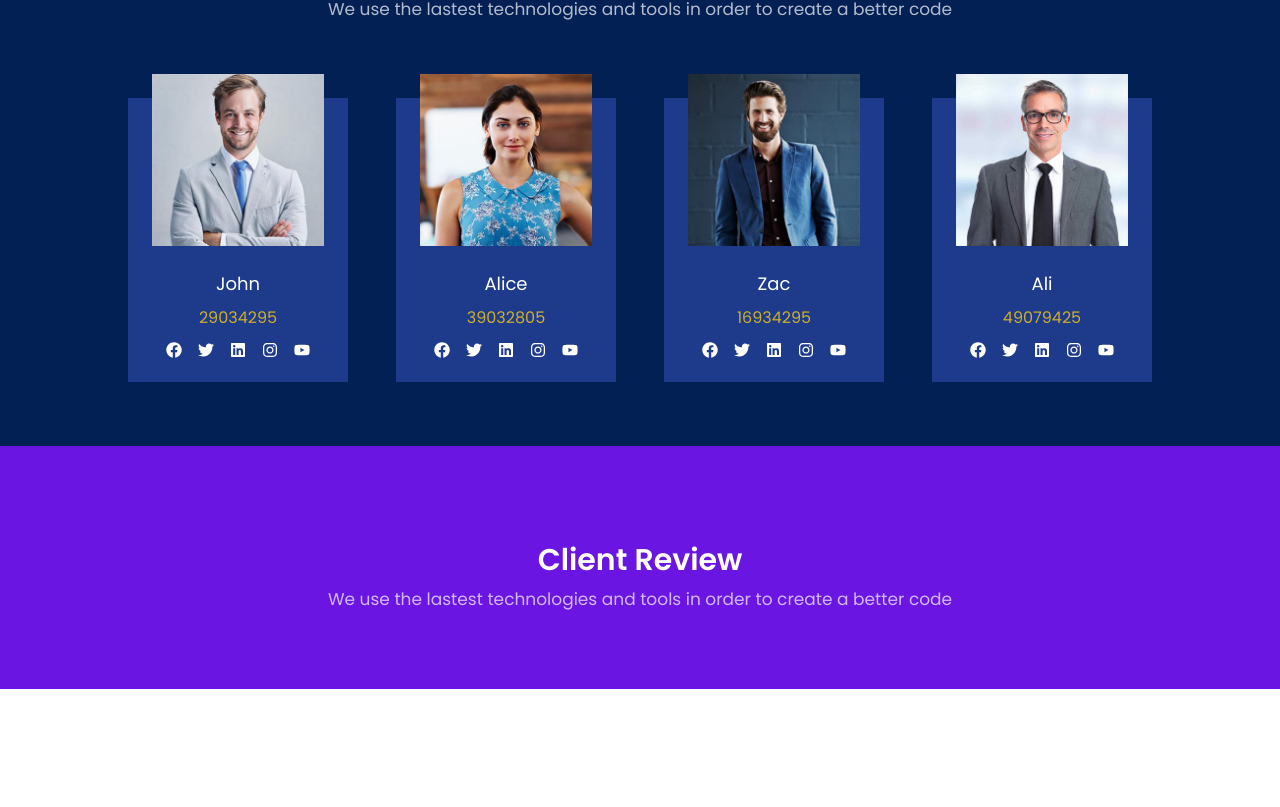
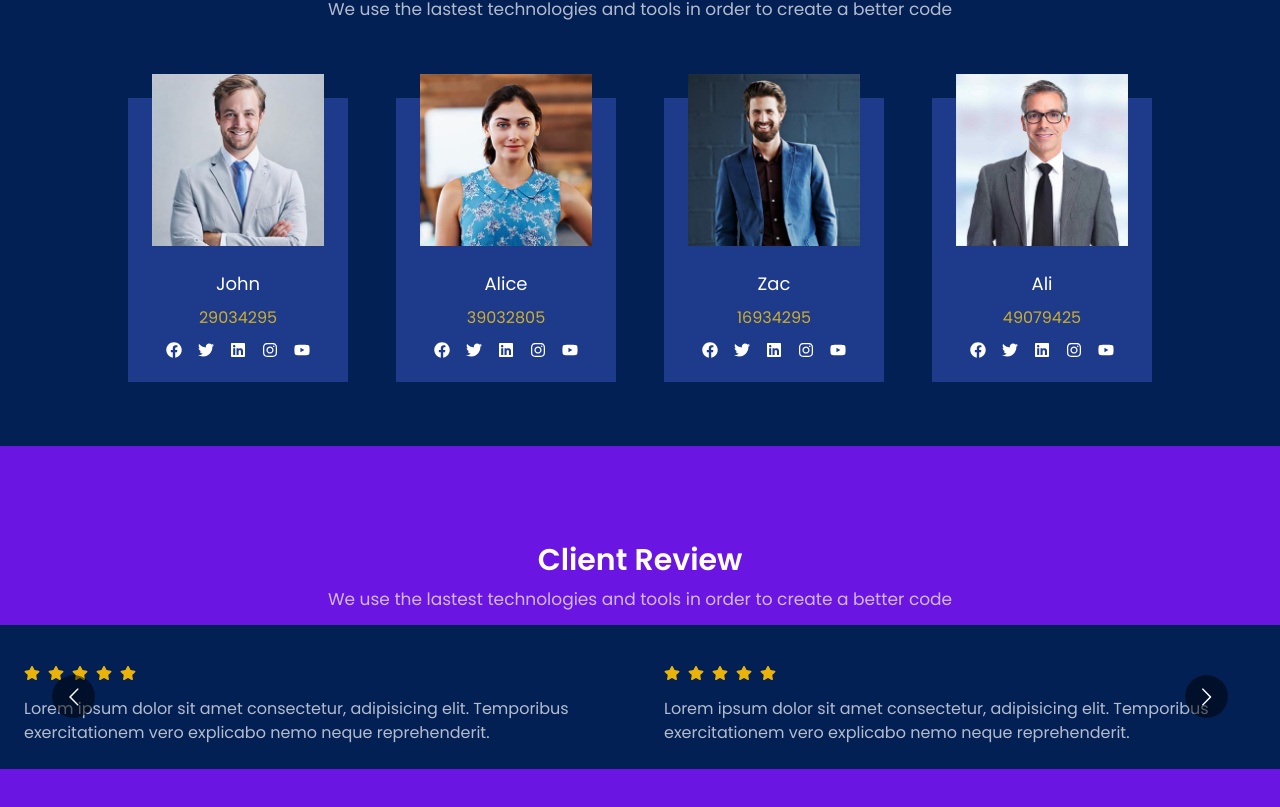
Before and after one commit to moonspark78/Invest-Project-NextJS, a Next.js app: page / in a window 1280 px wide. Shown: the part 3458-4265 px from the top of the page. Before the commit the page ends 4147 px from the top, so only its background shows below. Built offline with nearby package versions, Linux system fonts and the light colour scheme.

Commit message:
:tada: working on  the ReviewSlider components  :tada:

```diff
--- /dev/null
+++ b/app/components/Home/Review/ReviewCard.tsx
@@ -0,0 +1,30 @@
+import React from 'react'
+import { FaStar } from 'react-icons/fa';
+
+
+type Props={
+    image: string;
+    name: string;
+}
+
+const ReviewCard = ({name,image}:Props) => {
+  return (
+    <div className='p-6 bg-[#032055]'>
+        {/* review star */}
+        <div className='flex items-center space-x-2 mt-4'>
+            <FaStar className='w-4 h-4 text-yellow-500'/>
+            <FaStar className='w-4 h-4 text-yellow-500'/>
+            <FaStar className='w-4 h-4 text-yellow-500'/>
+            <FaStar className='w-4 h-4 text-yellow-500'/>
+            <FaStar className='w-4 h-4 text-yellow-500'/>
+        </div>
+        {/* Review Text */}
+        <p className='mt-4 text-white text-opacity-70'>
+            Lorem ipsum dolor sit amet consectetur, adipisicing elit.
+            Temporibus exercitationem vero explicabo nemo neque reprehenderit.
+        </p>
+    </div>
+  )
+}
+
+export default ReviewCard
--- a/app/components/Home/Review/ReviewSlider.tsx
+++ b/app/components/Home/Review/ReviewSlider.tsx
@@ -2,6 +2,7 @@
 import React from 'react'
 import Carousel from "react-multi-carousel";
 import "react-multi-carousel/lib/styles.css";
+import ReviewCard from './ReviewCard';
 
 
 const ReviewSlider = () => {
@@ -9,12 +10,12 @@ const ReviewSlider = () => {
 
     const responsive = {
         desktop: {
-          breakpoint: { max: 3000, min: 1024 },
+          breakpoint: { max: 3000, min: 1100 },
           items: 3,
           slidesToSlide: 1 // optional, default to 1.
         },
         tablet: {
-          breakpoint: { max: 1024, min: 764 },
+          breakpoint: { max: 1100, min: 764 },
           items: 2,
           slidesToSlide: 1 // optional, default to 1.
         },
@@ -38,7 +39,11 @@ const ReviewSlider = () => {
         itemClass="item"
     >
 
-        <div></div>
+        {/* ReviewCard */}
+        <ReviewCard image="/images/c1.png" name="Sajal"/>
+        <ReviewCard image="/images/c2.png" name="Anas"/>
+        <ReviewCard image="/images/c3.png" name="Elise"/>
+        <ReviewCard image="/images/c4.png" name="Cyril"/>
     </Carousel>
   )
 }
```
